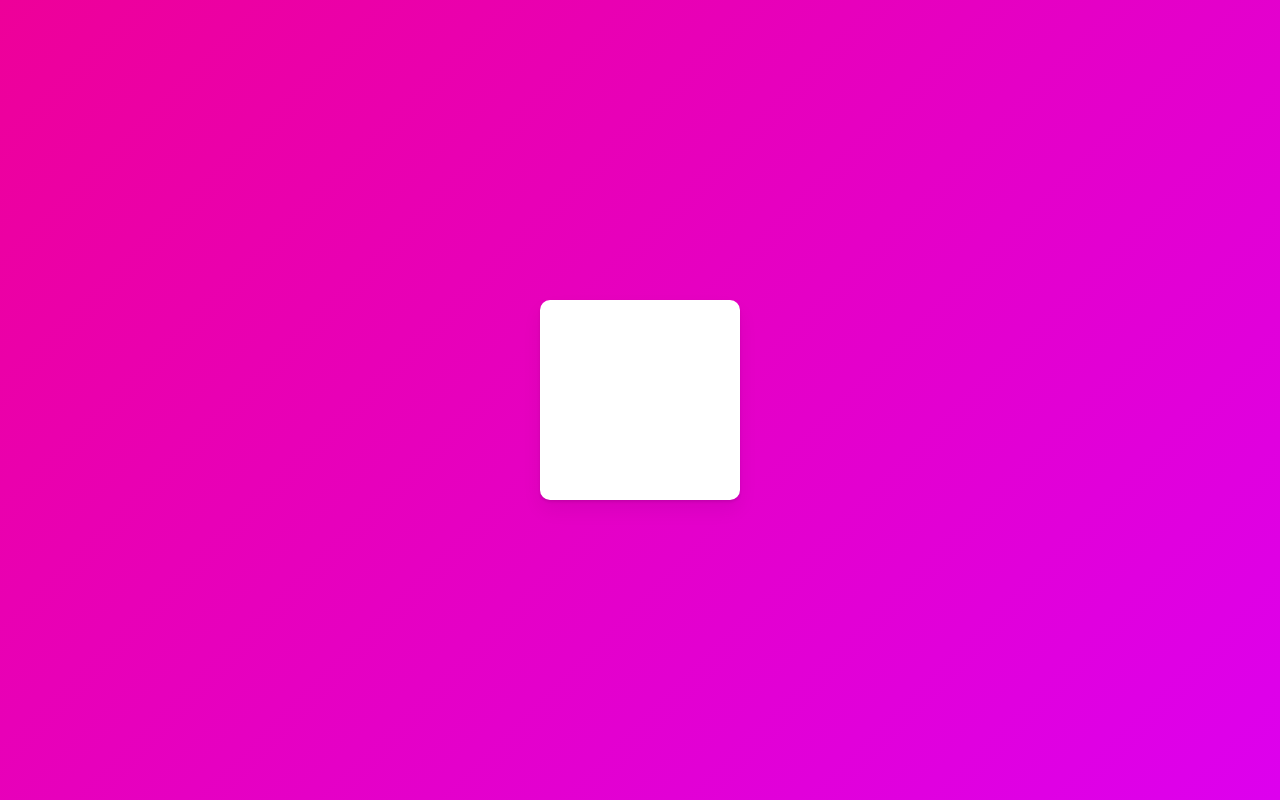
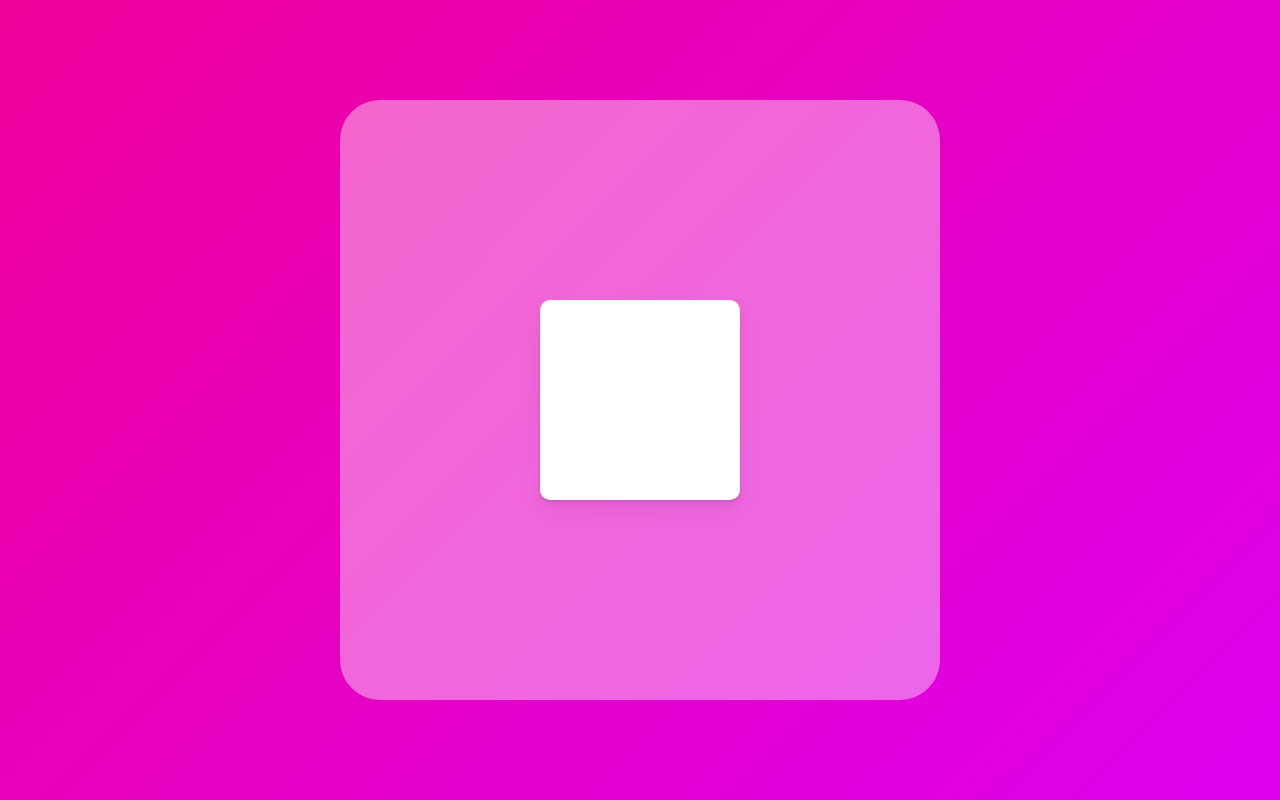
Before and after one commit to yoonhoelee/react-animations, a React (Create React App) app: page / in a window 1280 px wide. Built offline with nearby package versions, Linux system fonts and the light colour scheme.

Commit message:
feat: drag within box

```diff
--- a/src/App.tsx
+++ b/src/App.tsx
@@ -1,5 +1,6 @@
 import styled from "styled-components";
 import {motion} from "framer-motion";
+import {useRef} from "react";
 
 const Wrapper = styled.div`
     height: 100vh;
@@ -12,11 +13,11 @@
 const Box = styled(motion.div)`
     width: 200px;
     height: 200px;
-    background-color: rgba(255,255,255,1);
+    background-color: rgba(255, 255, 255, 1);
     border-radius: 10px;
     box-shadow: 0 2px 3px rgba(0, 0, 0, 0.1), 0 10px 20px rgba(0, 0, 0, 0.06);
     display: grid;
-    grid-template-columns: repeat(2,1fr);
+    grid-template-columns: repeat(2, 1fr);
 `;
 
 const Circle = styled(motion.div)`
@@ -29,26 +30,47 @@
 `;
 
 const boxVariants = {
-    hover: {scale:1.5, rotateZ:90},
-    click: {scale: 1, borderRadius:"100px"},
-    drag: { backgroundColor: "rgb(46, 204, 113)", transition: { duration: 10 } },
+    hover: {scale: 1.5, rotateZ: 90},
+    click: {scale: 1, borderRadius: "100px"},
+    drag: {backgroundColor: "rgb(46, 204, 113)", transition: {duration: 10}},
 };
 
 const circleVariants = {
-    start:{
-        opacity:0,
-        y:10,
+    start: {
+        opacity: 0,
+        y: 10,
     },
-    end:{
-        opacity:1,
-        y:0,
+    end: {
+        opacity: 1,
+        y: 0,
     },
 };
 
+const BiggerBox = styled.div`
+    width: 600px;
+    height: 600px;
+    background-color: rgba(255, 255, 255, 0.4);
+    border-radius: 40px;
+    display: flex;
+    justify-content: center;
+    align-items: center;
+    overflow: hidden;
+`;
+
 function App() {
+    const biggerBoxRef = useRef<HTMLDivElement>(null);
     return (
         <Wrapper>
-            <Box drag variants={boxVariants} whileHover="hover" whileTap="click" whileDrag="drag"/>
+            <BiggerBox ref={biggerBoxRef}>
+                <Box drag
+                     dragSnapToOrigin
+                     dragElastic={0.5}
+                     dragConstraints={biggerBoxRef}
+                     variants={boxVariants}
+                     whileHover="hover"
+                     whileTap="click"
+                     whileDrag="drag"/>
+            </BiggerBox>
         </Wrapper>
     );
 }
```
